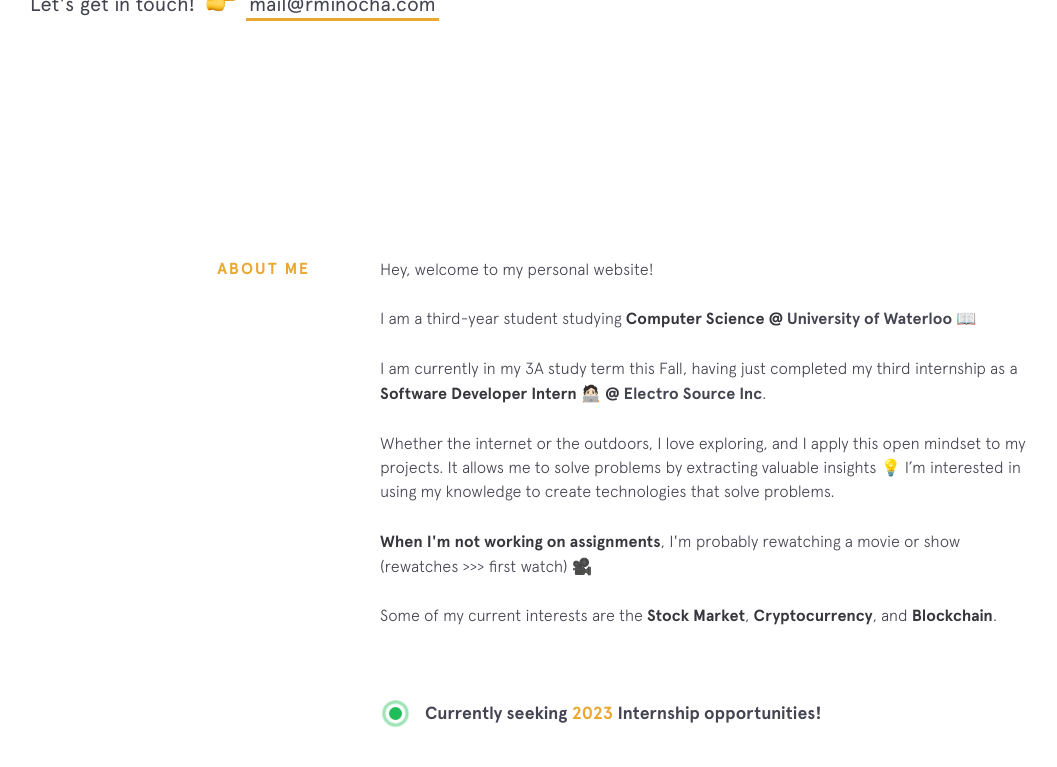
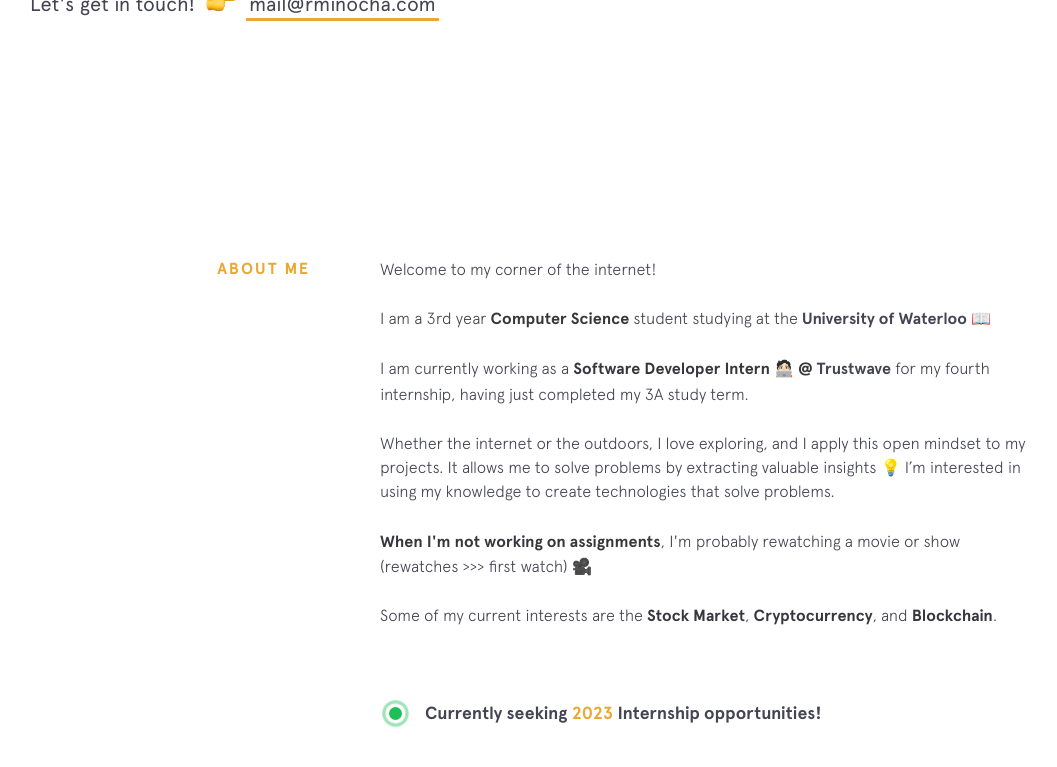
Before and after one commit to rohanxminocha/personal-website-v1, a Jekyll site: the page built from index.html, in a window 1280 px wide and 900 px high, scrolled down 743 px. Shown: the top 767 px of the window, without its empty margins (70-1127 px from the left). Built offline with Jekyll 4.4.1, drawn with Linux system fonts in a browser that asks for light colours; nearby versions of some CDN libraries.

Commit message:
Update background.html

```diff
--- a/_includes/background.html
+++ b/_includes/background.html
@@ -1,9 +1,9 @@
 <section class="section background">
    <div class="section__title">About Me</div>
    <div class="section__content">
-    <p>Hey, welcome to my personal website!</p>
-    <p>I am a third-year student studying <strong>Computer Science @</strong> <a class="underline-link" href="https://cs.uwaterloo.ca/" target="_blank">University of Waterloo</a> 📖</p>
-    <p>I am currently in my 3A study term this Fall, having just completed my third internship as a <strong>Software Developer Intern 🧑🏻‍💻 @</strong> <a class="underline-link" href="https://www.electrosource.com/" target="_blank">Electro Source Inc</a>.</p>
+      <p>Welcome to my corner of the internet!</p>
+      <p>I am a 3rd year <strong>Computer Science</strong> student studying at the <a class="underline-link" href="https://cs.uwaterloo.ca/" target="_blank">University of Waterloo</a> 📖</p>
+      <p>I am currently working as a <strong>Software Developer Intern 🧑🏻‍💻 @</strong> <a class="underline-link" href="https://www.trustwave.com/" target="_blank">Trustwave</a> for my fourth internship, having just completed my 3A study term.</p>
       <p>Whether the internet or the outdoors, I love exploring, and I apply this open mindset to my projects. It allows me to solve problems by extracting valuable insights 💡 I’m interested in using my knowledge to create technologies that solve problems.</p>
       <p><strong>When I'm not working on assignments</strong>, I'm probably rewatching a movie or show <br>(rewatches >>> first watch) 🎥</p>
       <p>Some of my current interests are the <strong>Stock Market</strong>, <strong>Cryptocurrency</strong>, and <strong>Blockchain</strong>.</p>
```
Lines whose indentation alone changed are shown as unchanged.
